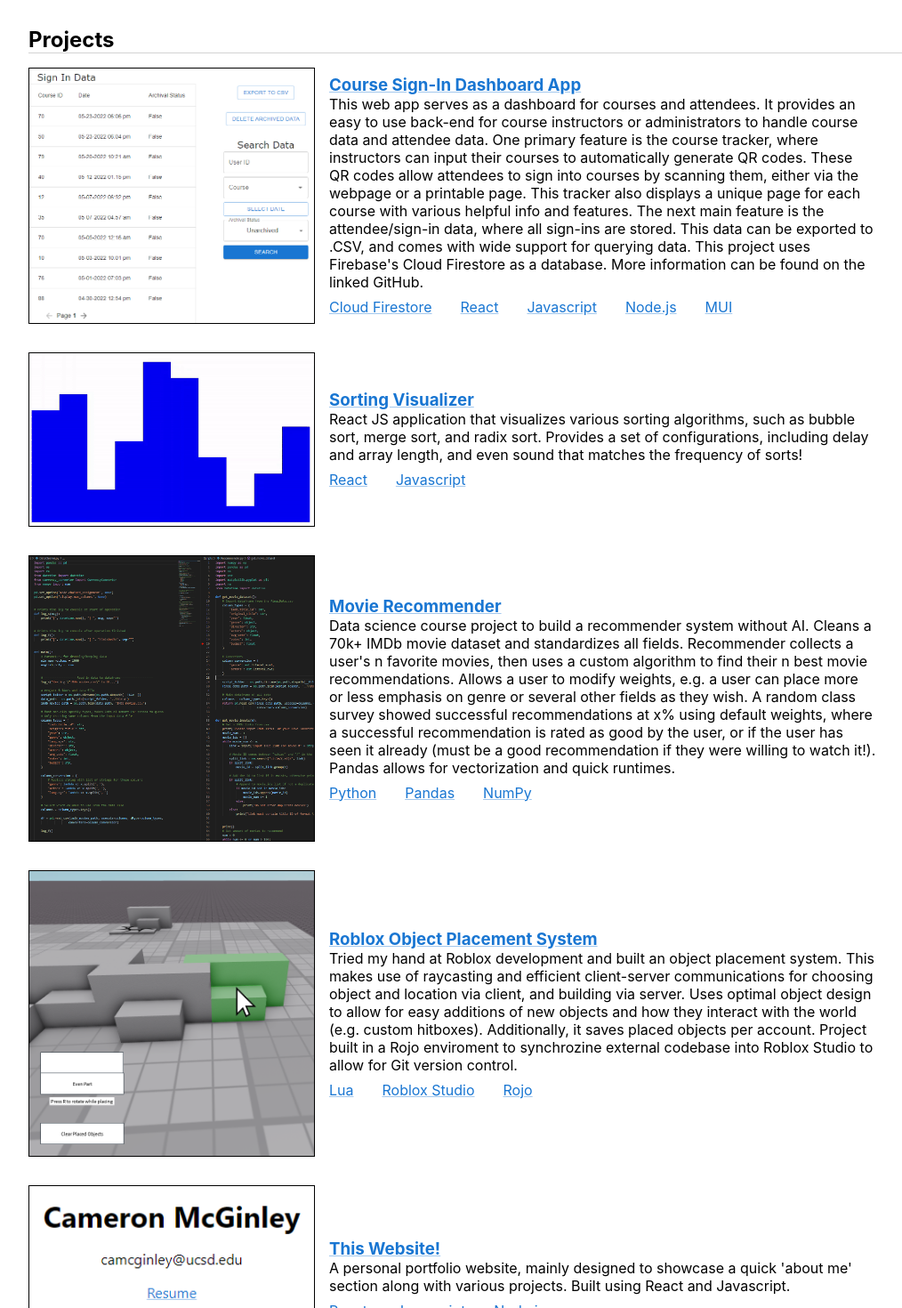
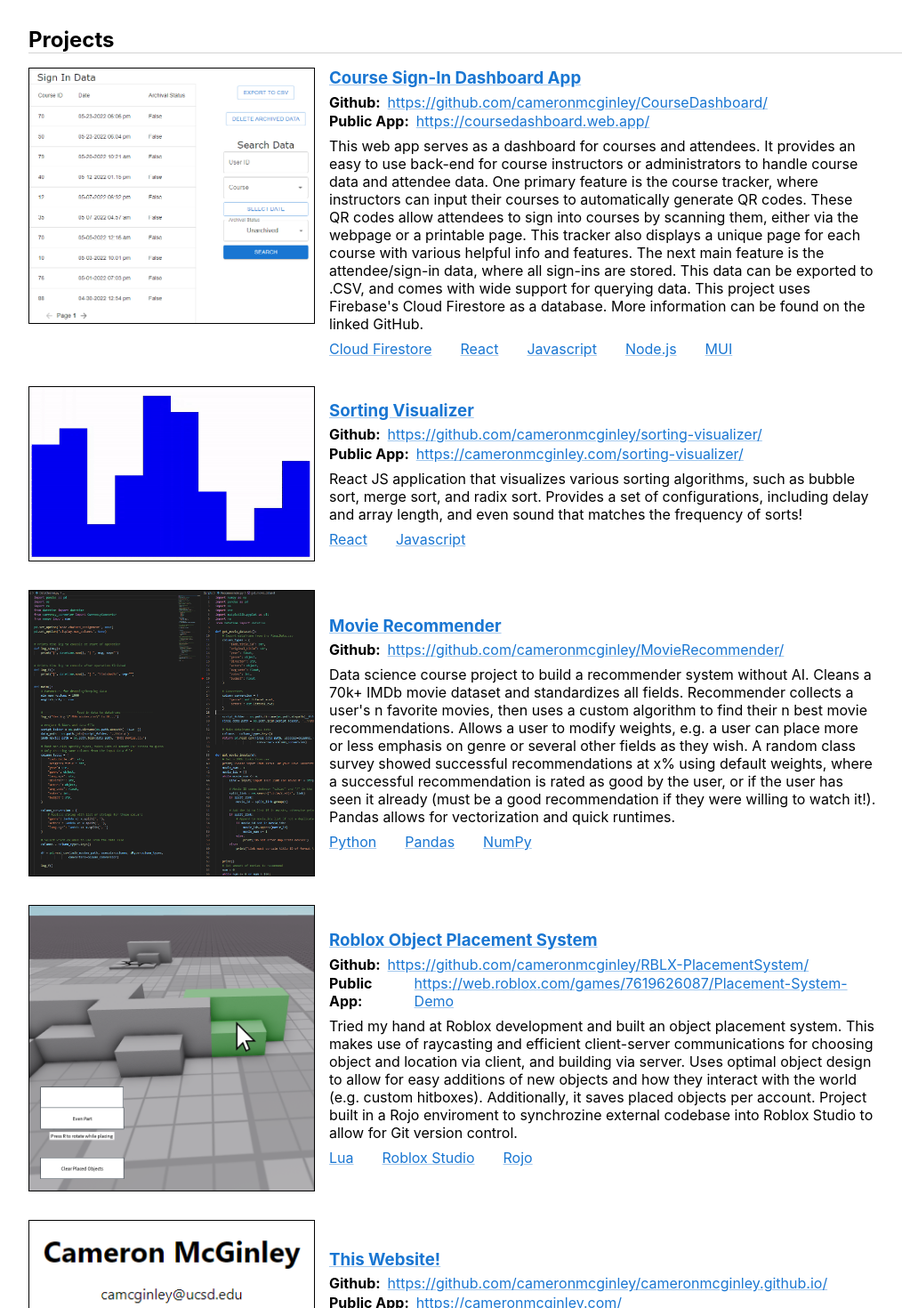
Before and after one commit to cameronmcginley/cameronmcginley.github.io, a React (Create React App) app: page / in a window 1280 px wide. Shown: the part 960-2430 px from the top of the page at 89% size, without its empty margins (96-1110 px from the left). Built offline with nearby package versions, Linux system fonts and the light colour scheme.

Commit message:
Added seperate gh and public project links

```diff
--- a/src/App.css
+++ b/src/App.css
@@ -44,6 +44,28 @@ p {
   flex-direction: row;
   /* justify-content: left; */
   column-gap: 2rem;
+}
+
+.projectCard-projectLinks {
+  display: flex;
+  flex-direction: column;
+
+  padding-top: .25rem;
+  padding-bottom: .5rem;
+}
+
+.projectCard-projectLink {
+  display: flex;
+  flex-direction: row;
+
+  padding-top: .1rem;
+
+  column-gap: .5rem;
+}
+
+.projectCard-projectLink > * {
+  padding: 0;
+  margin: 0;
 }
 
 @media only screen and (max-width: 800px) {
--- a/src/Components/ProjectCard.js
+++ b/src/Components/ProjectCard.js
@@ -1,5 +1,5 @@
 import React, { useState } from "react";
-import { Link, Box } from '@mui/material';
+import { Link, Box } from "@mui/material";
 
 const ProjectCard = (props) => {
     return (
@@ -7,28 +7,28 @@ const ProjectCard = (props) => {
             <Box
                 className="projectCard-image-div"
                 sx={{
-                transform: 'translateZ(0)',
-                overflow: 'hidden',
+                    transform: "translateZ(0)",
+                    overflow: "hidden",
                     border: "1px solid black",
-                width: '400%',
-                height: '100%',
-                maxWidth: '20rem',
-                maxHeight: '20rem',
+                    width: "400%",
+                    height: "100%",
+                    maxWidth: "20rem",
+                    maxHeight: "20rem",
                 }}
             >
-            <Link href={props.cardData.link}>
+                <Link href={props.cardData.gh_link}>
                     <Box
                         className="projectCard-image"
                         component="img"
                         sx={{
-                        display: 'block',
-                        width: '100%',
-                        height: 'auto',
-                        transition: '0.2s',
+                            display: "block",
+                            width: "100%",
+                            height: "auto",
+                            transition: "0.2s",
                             "&:hover": {
-                            transform: 'scale(1.1)',
-                            overflow: 'hidden',
-                        }
+                                transform: "scale(1.1)",
+                                overflow: "hidden",
+                            },
                         }}
                         alt="Project Image"
                         src={"images/" + props.cardData.image}
@@ -37,17 +37,40 @@ const ProjectCard = (props) => {
             </Box>
 
             <div className="projectCard-info">
-            <Link href={props.cardData.link}><h3>{props.cardData.title}</h3></Link>
+                <Link href={props.cardData.gh_link}>
+                    <h3>{props.cardData.title}</h3>
+                </Link>
+
+                <div className="projectCard-projectLinks">
+                    <div className="projectCard-projectLink">
+                        <h4>Github: </h4>
+                        <Link href={props.cardData.gh_link}>
+                            <p>{props.cardData.gh_link}</p>
+                        </Link>
+                    </div>
+
+                    {props.cardData.project_link && (
+                        <div className="projectCard-projectLink">
+                            <h4>Public App: </h4>
+                            <Link href={props.cardData.project_link}>
+                                <p>{props.cardData.project_link}</p>
+                            </Link>
+                        </div>
+                    )}
+                </div>
+
                 <p>{props.cardData.description}</p>
 
                 <div className="projectCard-attributes">
                     {props.cardData.tools.map((tool) => (
-                    <Link href={tool.link}><p>{tool.text}</p></Link>
+                        <Link href={tool.link}>
+                            <p>{tool.text}</p>
+                        </Link>
                     ))}
                 </div>
             </div>
         </div>
-    )
-}
+    );
+};
 
 export default ProjectCard;
--- a/src/Components/Projects.js
+++ b/src/Components/Projects.js
@@ -9,7 +9,9 @@ const Projects = (props) => {
             <ProjectCard
                 cardData={{
                     title: "Course Sign-In Dashboard App",
-                    link: "https://github.com/cameronmcginley/CourseDashboard/",
+                    project_link: "https://coursedashboard.web.app/",
+                    gh_link:
+                        "https://github.com/cameronmcginley/CourseDashboard/",
                     description:
                         "This web app serves as a dashboard for courses and attendees. It provides an easy to use back-end for course instructors or administrators to handle course data and attendee data. One primary feature is the course tracker, where instructors can input their courses to automatically generate QR codes. These QR codes allow attendees to sign into courses by scanning them, either via the webpage or a printable page. This tracker also displays a unique page for each course with various helpful info and features. The next main feature is the attendee/sign-in data, where all sign-ins are stored. This data can be exported to .CSV, and comes with wide support for querying data. This project uses Firebase's Cloud Firestore as a database. More information can be found on the linked GitHub.",
                     image: "project-coursesignindashboard-image.png",
@@ -41,7 +43,10 @@ const Projects = (props) => {
             <ProjectCard
                 cardData={{
                     title: "Sorting Visualizer",
-                    link: "https://github.com/cameronmcginley/sorting-visualizer/",
+                    project_link:
+                        "https://cameronmcginley.com/sorting-visualizer/",
+                    gh_link:
+                        "https://github.com/cameronmcginley/sorting-visualizer/",
                     description:
                         "React JS application that visualizes various sorting algorithms, such as bubble sort, merge sort, and radix sort. Provides a set of configurations, including delay and array length, and even sound that matches the frequency of sorts!",
                     image: "project-sortingvisualizer-gif.gif",
@@ -61,7 +66,9 @@ const Projects = (props) => {
             <ProjectCard
                 cardData={{
                     title: "Movie Recommender",
-                    link: "https://github.com/cameronmcginley/MovieRecommender",
+                    project_link: "",
+                    gh_link:
+                        "https://github.com/cameronmcginley/MovieRecommender/",
                     description:
                         "Data science course project to build a recommender system without AI. Cleans a 70k+ IMDb movie dataset and standardizes all fields. Recommender collects a user's n favorite movies, then uses a custom algorithm to find their n best movie recommendations. Allows a user to modify weights, e.g. a user can place more or less emphasis on genre or several other fields as they wish. A random class survey showed successful recommendations at x% using default weights, where a successful recommendation is rated as good by the user, or if the user has seen it already (must be a good recommendation if they were willing to watch it!). Pandas allows for vectorization and quick runtimes.",
                     image: "project-movierecommender-image2.png",
@@ -85,7 +92,10 @@ const Projects = (props) => {
             <ProjectCard
                 cardData={{
                     title: "Roblox Object Placement System",
-                    link: "https://github.com/cameronmcginley/RBLX-PlacementSystem",
+                    project_link:
+                        "https://web.roblox.com/games/7619626087/Placement-System-Demo",
+                    gh_link:
+                        "https://github.com/cameronmcginley/RBLX-PlacementSystem/",
                     description:
                         "Tried my hand at Roblox development and built an object placement system. This makes use of raycasting and efficient client-server communications for choosing object and location via client, and building via server. Uses optimal object design to allow for easy additions of new objects and how they interact with the world (e.g. custom hitboxes). Additionally, it saves placed objects per account. Project built in a Rojo enviroment to synchrozine external codebase into Roblox Studio to allow for Git version control.",
                     image: "project-rblxplacement-image.png",
@@ -109,7 +119,9 @@ const Projects = (props) => {
             <ProjectCard
                 cardData={{
                     title: "This Website!",
-                    link: "https://github.com/cameronmcginley/cameronmcginley.github.io",
+                    project_link: "https://cameronmcginley.com/",
+                    gh_link:
+                        "https://github.com/cameronmcginley/cameronmcginley.github.io/",
                     description:
                         "A personal portfolio website, mainly designed to showcase a quick 'about me' section along with various projects. Built using React and Javascript.",
                     image: "project-personalwebsite-image.png",
```
Lines whose indentation alone changed are shown as unchanged.
